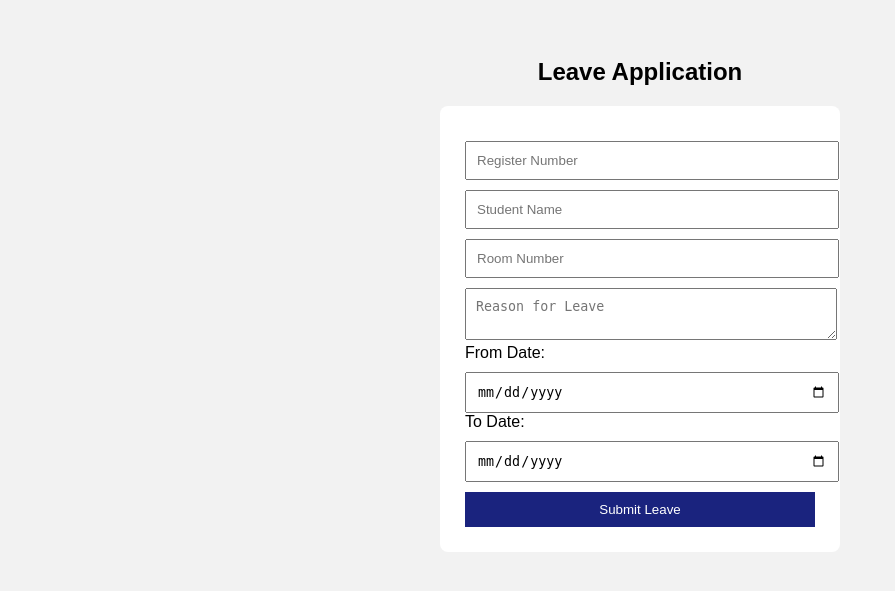
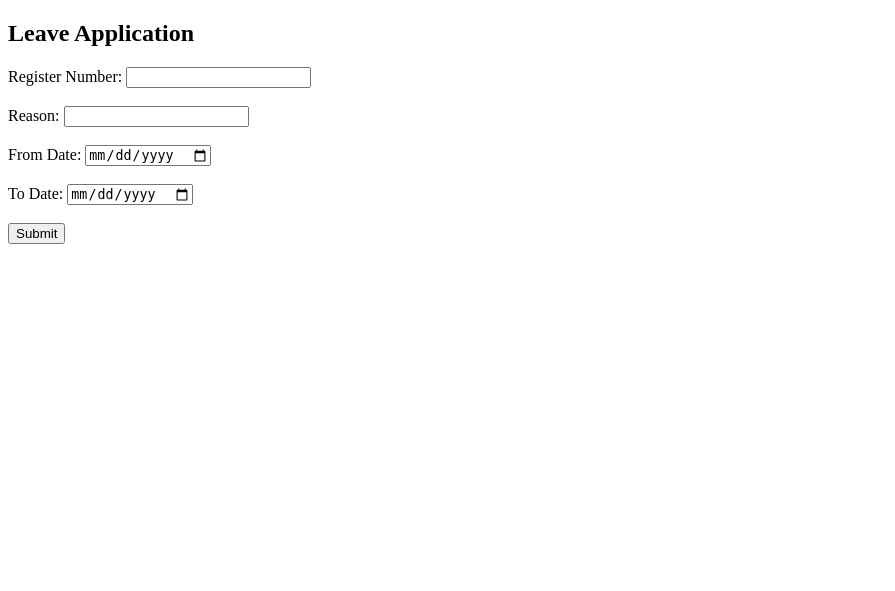
Before and after one commit to srinithisivanantham/hostel-chatbot, a Flask app: page /leave in a window 1280 px wide. Shown: the top 591 px of the page, without its empty margins (0-895 px from the left). Run offline with Flask 3, Linux system fonts and the light colour scheme.

Commit message:
Fix register number forms and database

```diff
--- a/app.py
+++ b/app.py
@@ -11,58 +11,54 @@ app.secret_key = "openonlyforme"
 BASE_DIR = os.path.dirname(os.path.abspath(__file__))
 DB_PATH = os.path.join(BASE_DIR, "hostel.db")
 
-# ---------- SMS FUNCTION (SIMULATION) ----------
-def send_sms(phone, message):
-    print("📩 SMS SENT TO:", phone)
-    print("MESSAGE:", message)
-
 # ---------- DATABASE SETUP ----------
 def init_db():
     conn = sqlite3.connect(DB_PATH)
     cursor = conn.cursor()
 
-    # STUDENT TABLE
+    # Student dummy table
     cursor.execute("""
         CREATE TABLE IF NOT EXISTS students (
-            reg_no TEXT PRIMARY KEY,
+            register_no TEXT PRIMARY KEY,
             name TEXT,
-            phone TEXT
+            phone TEXT,
+            room_no TEXT
         )
     """)
 
-    # INSERT DUMMY STUDENTS (only once)
+    # Insert dummy students only once
     cursor.execute("SELECT COUNT(*) FROM students")
-    if cursor.fetchone()[0] == 0:
-        students = [
-            ("231cs048", "Srinithi", "9345518460"),
-            ("231cs024", "Madhu sree", "6369231372"),
-            ("231cs025", "Manisha", "9788618924")
-        ]
-        cursor.executemany("INSERT INTO students VALUES (?, ?, ?)", students)
+    count = cursor.fetchone()[0]
+    if count == 0:
+        cursor.executemany("""
+            INSERT INTO students VALUES (?, ?, ?, ?)
+        """, [
+            ("231cs048", "Srinithi", "9345518460", "12"),
+            ("231cs025", "Manisha", "9788618924", "13"),
+            ("PKR003", "Madhu", "6369231372", "14"),
+        ])
 
-    # LEAVE TABLE
+    # Leave table
     cursor.execute("""
         CREATE TABLE IF NOT EXISTS leave_applications (
             id INTEGER PRIMARY KEY AUTOINCREMENT,
-            reg_no TEXT,
+            register_no TEXT,
             name TEXT,
             room_no TEXT,
             reason TEXT,
             from_date TEXT,
-            to_date TEXT,
-            status TEXT DEFAULT 'Pending'
+            to_date TEXT
         )
     """)
 
-    # COMPLAINT TABLE
+    # Complaint table
     cursor.execute("""
         CREATE TABLE IF NOT EXISTS complaints (
             id INTEGER PRIMARY KEY AUTOINCREMENT,
-            reg_no TEXT,
+            register_no TEXT,
             name TEXT,
             room_no TEXT,
-            complaint TEXT,
-            status TEXT DEFAULT 'Pending'
+            complaint TEXT
         )
     """)
 
@@ -81,19 +77,19 @@ def home():
 def chatbot():
     msg = request.args.get("msg", "").lower()
 
-    if any(word in msg for word in ["hi", "hello", "hey"]):
-        return "Hello! Welcome to PKR Hostel 😊 How can I help you?"
+    if "hi" in msg or "hello" in msg or "hey" in msg:
+        return "Hello! Welcome to PKR Hostel 😊"
 
-    elif any(word in msg for word in ["rules", "hostel rules"]):
+    elif "hostel rules" in msg or "rules" in msg:
         return "• Entry before 9 PM<br>• Maintain silence<br>• No outsiders allowed"
 
-    elif any(word in msg for word in ["menu", "food", "mess"]):
+    elif "mess menu" in msg or "menu" in msg:
         return "Breakfast: Idli/Dosa<br>Lunch: Rice, Sambar<br>Dinner: Chapati"
 
-    elif any(word in msg for word in ["leave", "permission"]):
+    elif "leave" in msg:
         return "Apply for leave here: <a href='/leave'>Leave Form</a>"
 
-    elif any(word in msg for word in ["complaint", "problem", "issue"]):
+    elif "complaint" in msg:
         return "Register complaint here: <a href='/complaint'>Complaint Form</a>"
 
     elif "warden" in msg:
@@ -109,8 +105,7 @@ def leave_form():
 
 @app.route("/submit_leave", methods=["POST"])
 def submit_leave():
-    reg_no = request.form["reg_no"]
-    room_no = request.form["room_no"]
+    register_no = request.form["register_no"]
     reason = request.form["reason"]
     from_date = request.form["from_date"]
     to_date = request.form["to_date"]
@@ -118,23 +113,24 @@ def submit_leave():
     conn = sqlite3.connect(DB_PATH)
     cursor = conn.cursor()
 
-    # Fetch student info
-    cursor.execute("SELECT name FROM students WHERE reg_no=?", (reg_no,))
+    # Fetch student details
+    cursor.execute("SELECT name, room_no FROM students WHERE register_no=?", (register_no,))
     student = cursor.fetchone()
+
     if not student:
-        return "Invalid Register Number"
+        conn.close()
+        return "❌ Invalid Register Number"
 
-    name = student[0]
+    name, room_no = student
 
     cursor.execute("""
         INSERT INTO leave_applications
-        (reg_no, name, room_no, reason, from_date, to_date)
+        (register_no, name, room_no, reason, from_date, to_date)
         VALUES (?, ?, ?, ?, ?, ?)
-    """, (reg_no, name, room_no, reason, from_date, to_date))
+    """, (register_no, name, room_no, reason, from_date, to_date))
 
     conn.commit()
     conn.close()
-
     return redirect("/")
 
 # ---------- COMPLAINT ----------
@@ -144,28 +140,29 @@ def complaint_form():
 
 @app.route("/submit_complaint", methods=["POST"])
 def submit_complaint():
-    reg_no = request.form["reg_no"]
-    room_no = request.form["room_no"]
+    register_no = request.form["register_no"]
     complaint = request.form["complaint"]
 
     conn = sqlite3.connect(DB_PATH)
     cursor = conn.cursor()
 
-    cursor.execute("SELECT name FROM students WHERE reg_no=?", (reg_no,))
+    cursor.execute("SELECT name, room_no FROM students WHERE register_no=?", (register_no,))
     student = cursor.fetchone()
+
     if not student:
-        return "Invalid Register Number"
+        conn.close()
+        return "❌ Invalid Register Number"
 
-    name = student[0]
+    name, room_no = student
 
     cursor.execute("""
-        INSERT INTO complaints (reg_no, name, room_no, complaint)
+        INSERT INTO complaints
+        (register_no, name, room_no, complaint)
         VALUES (?, ?, ?, ?)
-    """, (reg_no, name, room_no, complaint))
+    """, (register_no, name, room_no, complaint))
 
     conn.commit()
     conn.close()
-
     return redirect("/")
 
 # ---------- ADMIN ----------
@@ -185,55 +182,13 @@ def admin_dashboard():
 
     conn = sqlite3.connect(DB_PATH)
     cursor = conn.cursor()
-
     cursor.execute("SELECT * FROM leave_applications")
     leaves = cursor.fetchall()
-
     cursor.execute("SELECT * FROM complaints")
     complaints = cursor.fetchall()
-
     conn.close()
 
     return render_template("admin_dashboard.html", leaves=leaves, complaints=complaints)
-
-# ---------- ACTION BUTTONS ----------
-@app.route("/leave_action/<int:id>/<action>")
-def leave_action(id, action):
-    conn = sqlite3.connect(DB_PATH)
-    cursor = conn.cursor()
-
-    cursor.execute("SELECT reg_no FROM leave_applications WHERE id=?", (id,))
-    reg_no = cursor.fetchone()[0]
-
-    cursor.execute("SELECT phone FROM students WHERE reg_no=?", (reg_no,))
-    phone = cursor.fetchone()[0]
-
-    cursor.execute("UPDATE leave_applications SET status=? WHERE id=?", (action, id))
-    conn.commit()
-    conn.close()
-
-    send_sms(phone, f"Your leave request has been {action}")
-
-    return redirect("/admin/dashboard")
-
-@app.route("/complaint_action/<int:id>/<action>")
-def complaint_action(id, action):
-    conn = sqlite3.connect(DB_PATH)
-    cursor = conn.cursor()
-
-    cursor.execute("SELECT reg_no FROM complaints WHERE id=?", (id,))
-    reg_no = cursor.fetchone()[0]
-
-    cursor.execute("SELECT phone FROM students WHERE reg_no=?", (reg_no,))
-    phone = cursor.fetchone()[0]
-
-    cursor.execute("UPDATE complaints SET status=? WHERE id=?", (action, id))
-    conn.commit()
-    conn.close()
-
-    send_sms(phone, f"Your complaint has been {action}")
-
-    return redirect("/admin/dashboard")
 
 @app.route("/admin/logout")
 def admin_logout():
--- a/templates/leave.html
+++ b/templates/leave.html
@@ -2,55 +2,25 @@
 <html>
 <head>
     <title>Leave Form</title>
-    <style>
-        body {
-            font-family: Arial, sans-serif;
-            background: #f2f2f2;
-            padding: 30px;
-        }
-        form {
-            background: white;
-            padding: 25px;
-            width: 350px;
-            margin: auto;
-            border-radius: 8px;
-        }
-        input, textarea, button {
-            width: 100%;
-            padding: 10px;
-            margin-top: 10px;
-        }
-        button {
-            background-color: #1a237e;   /* Indigo Dark Blue */
-            color: white;
-            border: none;
-            cursor: pointer;
-        }
-    </style>
 </head>
 <body>
+<h2>Leave Application</h2>
 
-<h2 style="text-align:center;">Leave Application</h2>
+<form action="/submit_leave" method="post">
 
-<form action="/submit_leave" method="POST">
+    Register Number:
+    <input type="text" name="register_no" required><br><br>
 
-    <!-- ✅ Register Number -->
-    <input type="text" name="register_no" placeholder="Register Number" required>
+    Reason:
+    <input type="text" name="reason" required><br><br>
 
-    <input type="text" name="name" placeholder="Student Name" required>
+    From Date:
+    <input type="date" name="from_date" required><br><br>
 
-    <input type="text" name="room_no" placeholder="Room Number" required>
+    To Date:
+    <input type="date" name="to_date" required><br><br>
 
-    <textarea name="reason" placeholder="Reason for Leave" required></textarea>
-
-    <label>From Date:</label>
-    <input type="date" name="from_date" placeholder="From Date" required>
-
-    <label>To Date:</label>
-    <input type="date" name="to_date" placeholder="To Date">
-
-    <button type="submit">Submit Leave</button>
-
+    <button type="submit">Submit</button>
 </form>
 
 </body>
```
Also changed, not shown: templates/complaint.html (+4 -12 lines), hostel.db.
